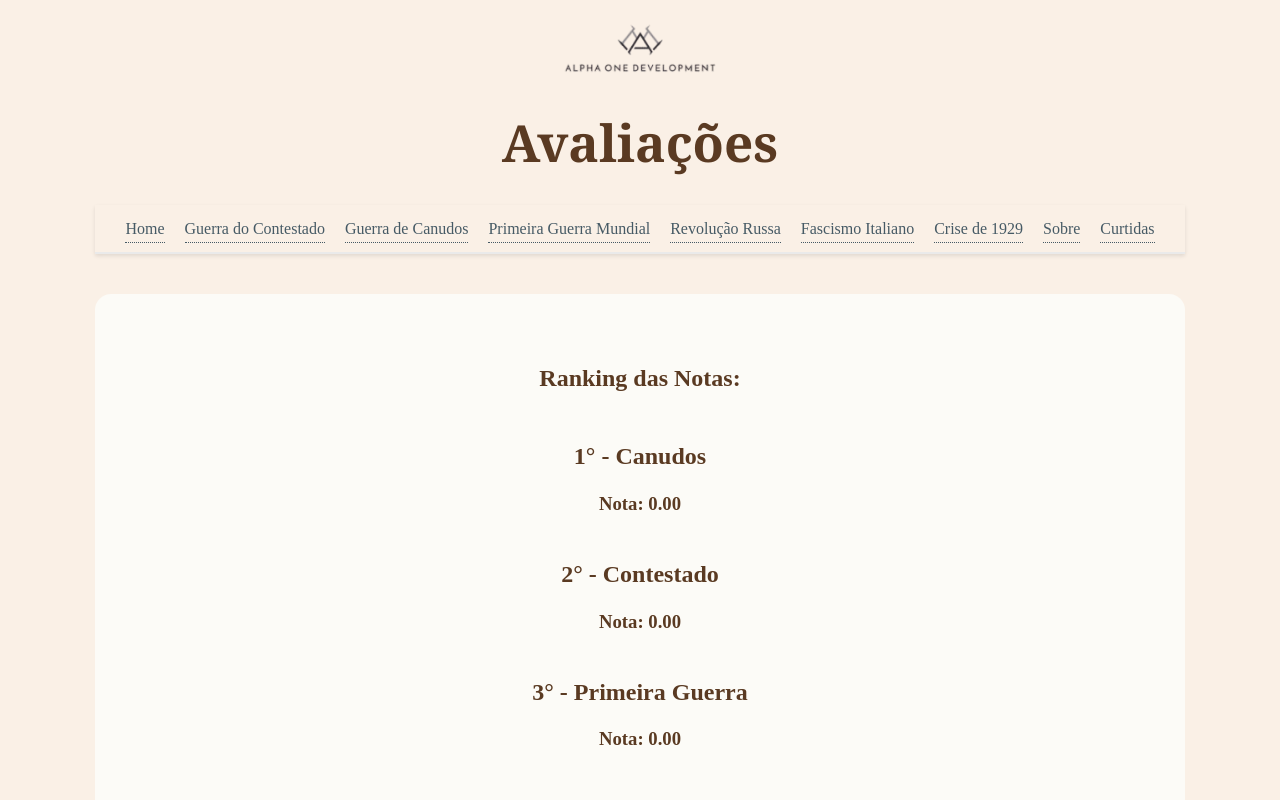
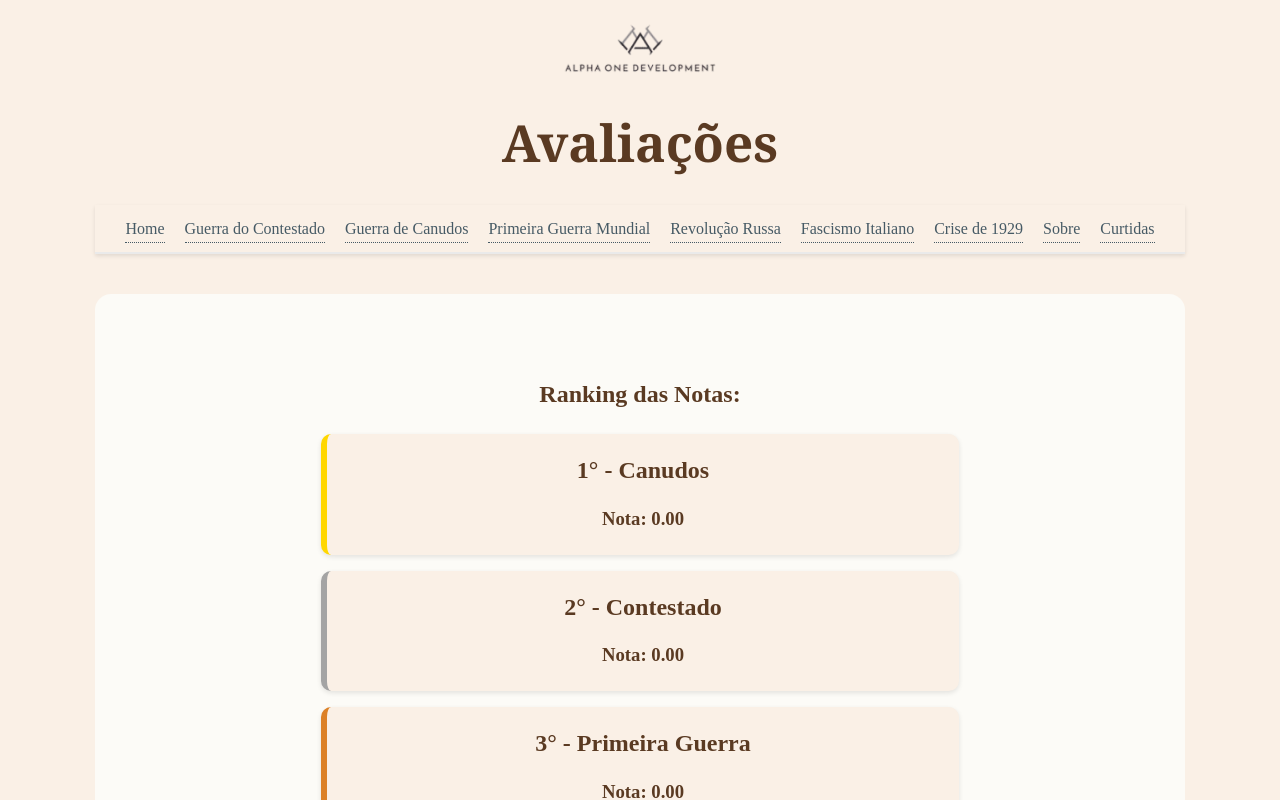
Before and after one commit to Talion2007/PrimeiraGuerraMundial, a React (Vite) app in the folder sitehis/: page /curtidas in a window 1280 px wide. Shown: the top 800 px of the page. Built offline with nearby package versions, Linux system fonts and the light colour scheme.

Commit message:
CSS_curtidaOK

```diff
--- a/sitehis/src/styles/curtida.css
+++ b/sitehis/src/styles/curtida.css
@@ -1,40 +1,65 @@
-.avaliaçãoEstrelas{
-    display: flex;
-    justify-content: center;
-    align-items: center;
-    flex-direction: row;
-    gap: 1em;
-    padding:  0.25em;
-    margin: 1em;
-    background-color: #5a3a22;
-    border-radius: 3em;
-    width: 35vw;
-    height:  2em;
+.bloco {
+          padding: 2rem;
+          font-family: 'Segoe UI', sans-serif;
+        }
 
-    p {
-     margin: 0%;
-     color: #fafafa;
-    }
+        .ranking {
+          max-width: 600px;
+          margin: 1rem auto;
+          padding: 1rem;
+          background-color: #FAF0E6;
+          border-radius: 10px;
+          box-shadow: 0 2px 5px rgba(0,0,0,0.1);
+          border-left: 6px solid #e9cdb1;
+          transition: all 0.3s ease;
+        }
 
-    button {
-        background-color: antiquewhite;
-        border: none;
-        cursor: pointer;
-        padding: 0.25em;
-        margin: 0.5em;
-        color: #5a3a22;
-    }
-}
+        .ranking:hover {
+          transform: scale(1.01);
+          background-color: #e4ad83;
+        }
+
+        .ranking h2 {
+          margin: 0 0 0.5rem;
+        }
+
+        .ranking h3 {
+          margin: 0.25rem 0;
+          color: #333;
+        }
+
+        .ranking:nth-of-type(1) {
+          border-left-color: gold;
+        }
+
+        .ranking:nth-of-type(2) {
+          border-left-color: rgb(164, 164, 164);
+        }
+
+        .ranking:nth-of-type(3) {
+          border-left-color: #dc8127;
+        }
+
+        body.dark-rank .ranking{
+            background-color:#5a3a22;
+            color: beige;
+            border-left: 6px solid #ffffff;
+        }
+        body.dark-rank .ranking:hover{
+                background-color: #805433;
+            }
+            body.dark-rank .ranking:nth-of-type(1){
+                border-left-color: gold;
+            }
+            body.dark-rank .ranking:nth-of-type(2){
+                border-left-color: rgb(164, 164, 164);
+            }
+            body.dark-rank .ranking:nth-of-type(3){
+                border-left-color: #dc8127;
+            }
 
 
 
-.ranking {
-    padding: 0.75em;
-
-    h2, h3{
-        margin: 0.25em;
-    }
-}
 
 @media only screen and (max-width: 480px) {
     .avaliaçãoEstrelas{
```
